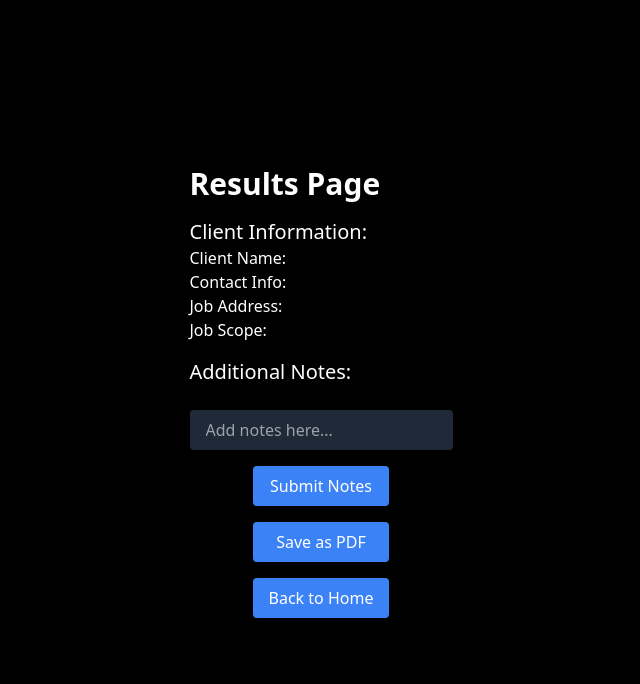
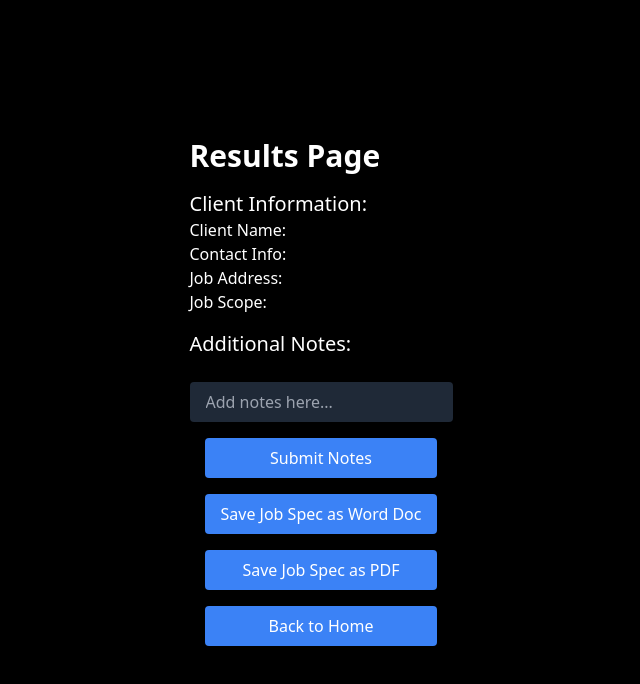
Before and after one commit to michaelsatumba/fencing-frontend, a React (Create React App) app: page /results in a window 1280 px wide. Shown: the top 684 px of the page, without its empty margins (319-959 px from the left). Built offline with nearby package versions, Linux system fonts and the light colour scheme.

Commit message:
Save PDF and Save as word doc for Job Specs

```diff
--- a/package.json
+++ b/package.json
@@ -4,6 +4,8 @@
   "private": true,
   "dependencies": {
     "cra-template": "1.2.0",
+    "docx": "^9.1.1",
+    "file-saver": "^2.0.5",
     "jspdf": "^2.5.2",
     "react": "^19.0.0",
     "react-dom": "^19.0.0",
--- a/src/Results.js
+++ b/src/Results.js
@@ -1,6 +1,8 @@
 import React, { useState } from 'react';
 import { useLocation, useNavigate } from 'react-router-dom';
 import jsPDF from 'jspdf';
+import { Document, Packer, Paragraph, TextRun } from 'docx';
+import { saveAs } from 'file-saver';
 
 function Results() {
   const location = useLocation();
@@ -38,6 +40,75 @@ function Results() {
     }
   };
 
+  const handleSaveAsWord = () => {
+    const doc = new Document({
+      sections: [
+        {
+          properties: {},
+          children: [
+            new Paragraph({
+              children: [
+                new TextRun("Client Information:"),
+              ],
+            }),
+            new Paragraph({
+              children: [
+                new TextRun("Client Name: " + client_name),
+              ],
+            }),
+            new Paragraph({
+              children: [
+                new TextRun("Contact Info: " + contact_info),
+              ],
+            }),
+            new Paragraph({
+              children: [
+                new TextRun("Job Address: " + job_address),
+              ],
+            }),
+            new Paragraph({
+              children: [
+                new TextRun("Job Scope: " + job_scope),
+              ],
+            }),
+            new Paragraph({ // Empty paragraph for line break
+              children: [],
+            }),
+            new Paragraph({
+              children: [
+                new TextRun("Materials Needed:"),
+              ],
+            }),
+            ...Object.entries(result.materials_needed).map(([key, value]) =>
+              new Paragraph({
+                children: [
+                  new TextRun(`${formatLabel(key)}: ${value}`),
+                ],
+              })
+            ),
+            new Paragraph({ // Empty paragraph for line break
+              children: [],
+            }),
+            new Paragraph({
+              children: [
+                new TextRun("Additional Notes:"),
+              ],
+            }),
+            new Paragraph({
+              children: [
+                new TextRun(notes),
+              ],
+            }),
+          ],
+        },
+      ],
+    });
+
+    Packer.toBlob(doc).then((blob) => {
+      saveAs(blob, "result.docx");
+    });
+  };
+
   const handleSaveAsPDF = () => {
     const doc = new jsPDF();
 
@@ -48,15 +119,20 @@ function Results() {
     doc.text(`Job Address: ${job_address}`, 10, 40);
     doc.text(`Job Scope: ${job_scope}`, 10, 50);
 
+    // Add a space before Materials Needed
+    const materialsStartY = 70; // Adjusted y-coordinate for Materials Needed
+
     // Add Materials Needed
-    doc.text('Materials Needed:', 10, 60);
+    doc.text('Materials Needed:', 10, materialsStartY);
     Object.entries(result.materials_needed).forEach(([key, value], index) => {
-      doc.text(`${formatLabel(key)}: ${value}`, 10, 70 + (index * 10));
+      doc.text(`${formatLabel(key)}: ${value}`, 10, materialsStartY + 10 + (index * 10));
     });
 
     // Add Additional Notes
-    doc.text('Additional Notes:', 10, 80 + (Object.entries(result.materials_needed).length * 10));
-    doc.text(notes, 10, 90 + (Object.entries(result.materials_needed).length * 10));
+    const materialsLength = Object.entries(result.materials_needed).length;
+    const additionalNotesStartY = materialsStartY + 20 + (materialsLength * 10); // Adjusted y-coordinate for Additional Notes
+    doc.text('Additional Notes:', 10, additionalNotesStartY);
+    doc.text(notes, 10, additionalNotesStartY + 10);
 
     doc.save('results.pdf');
   };
@@ -108,7 +184,8 @@ function Results() {
       <button onClick={handleNotesSubmit} className="bg-blue-500 text-white px-4 py-2 rounded">
           Submit Notes
         </button>
-      <button onClick={handleSaveAsPDF} className="bg-blue-500 text-white px-4 py-2 rounded">Save as PDF</button>
+      <button onClick={handleSaveAsWord} className="bg-blue-500 text-white px-4 py-2 rounded">Save Job Spec as Word Doc</button>
+      <button onClick={handleSaveAsPDF} className="bg-blue-500 text-white px-4 py-2 rounded">Save Job Spec as PDF</button>
       <button onClick={handleSubmit} className="bg-blue-500 text-white px-4 py-2 rounded">Back to Home</button>
       </div>
 
```
Also changed, not shown: 1 other file (tests, documents, lock files or other folders).
